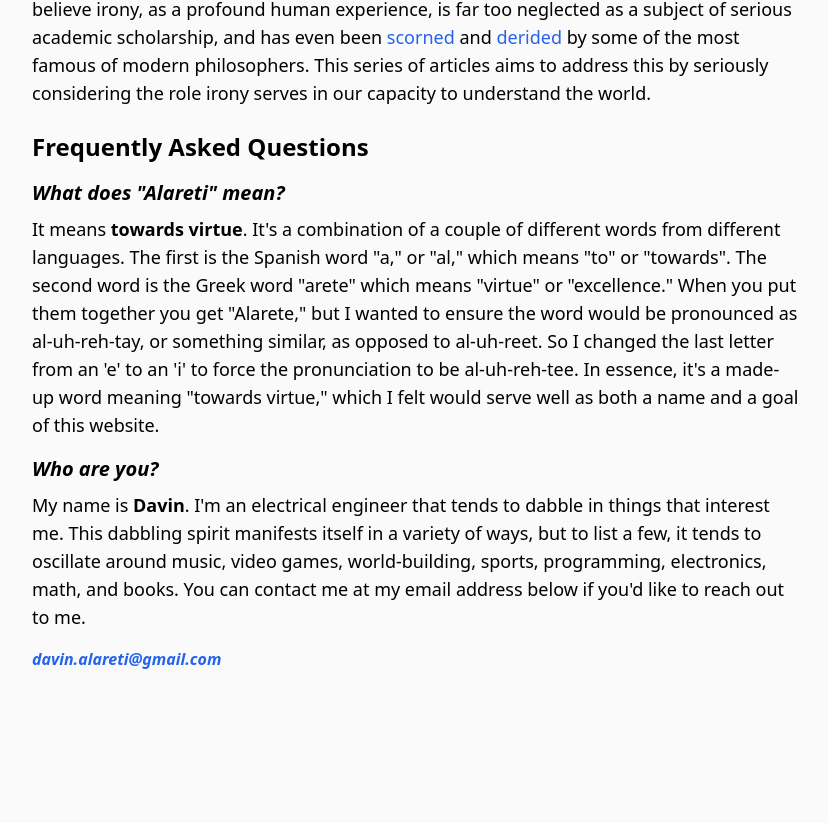
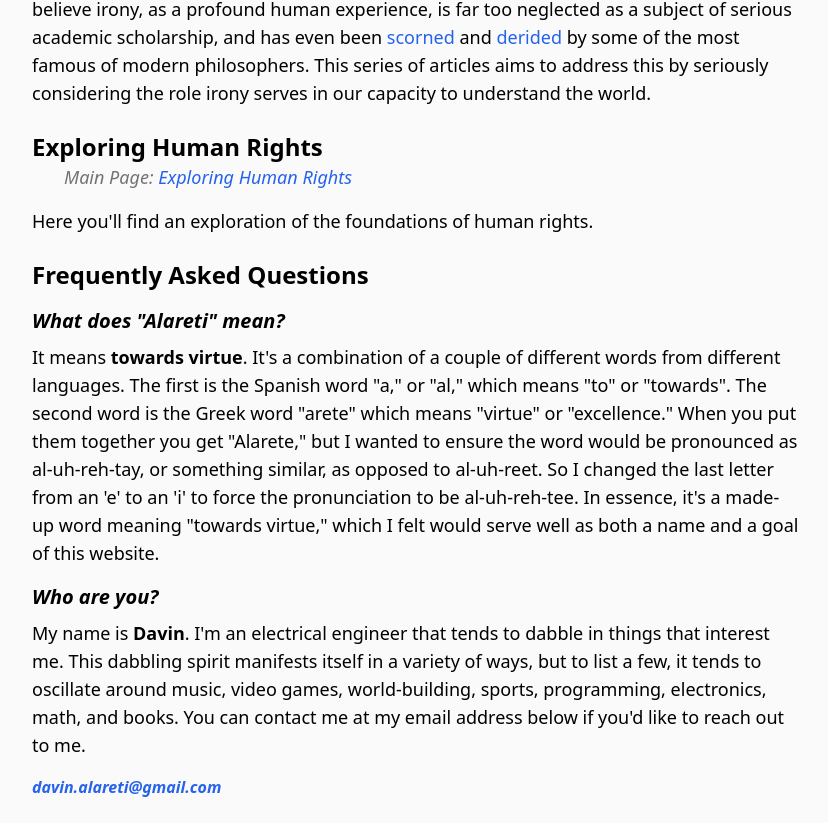
Before and after one commit to alareti/frontend, a Next.js app: page / in a window 1280 px wide. Shown: the part 958-1781 px from the top of the page, without its empty margins (224-1052 px from the left). Before the commit the page ends 1653 px from the top, so only its background shows below. Built offline with nearby package versions, Linux system fonts and the light colour scheme.

Commit message:
Added Introductory content

```diff
--- /dev/null
+++ b/src/app/exploring-human-rights/page.tsx
@@ -0,0 +1,14 @@
+"use client";
+
+import * as Wiki from "@/src/components/wiki";
+
+export default function Index() {
+  return (
+    <Wiki.Main
+      title={<>Exploring Human Rights</>}
+      subtitle={<>A philosophical investigation</>}
+    >
+      <></>
+    </Wiki.Main>
+  );
+}
--- a/src/app/page.tsx
+++ b/src/app/page.tsx
@@ -87,6 +87,20 @@ export default function Index() {
           serves in our capacity to understand the world.
         </Wiki.P>
       </Wiki.Section>
+      <Wiki.Section
+        header={{
+          heading: <>Exploring Human Rights</>,
+          mainPage: {
+            href: "/exploring-human-rights",
+            name: <>Exploring Human Rights</>,
+          },
+        }}
+      >
+        <Wiki.P>
+          Here you&apos;ll find an exploration of the foundations of human
+          rights.
+        </Wiki.P>
+      </Wiki.Section>
 
       <Wiki.Section header={{ heading: <>Frequently Asked Questions</> }}>
         <Wiki.Section
```
